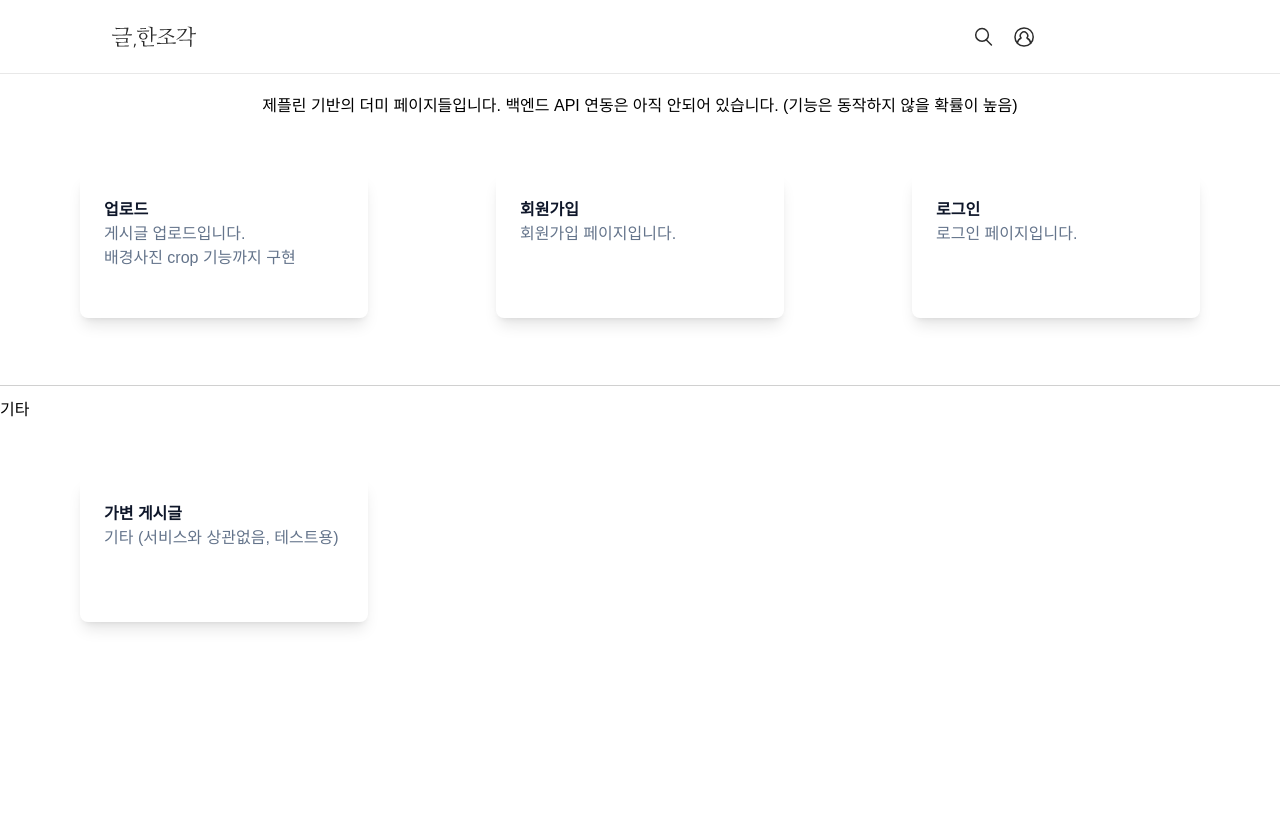
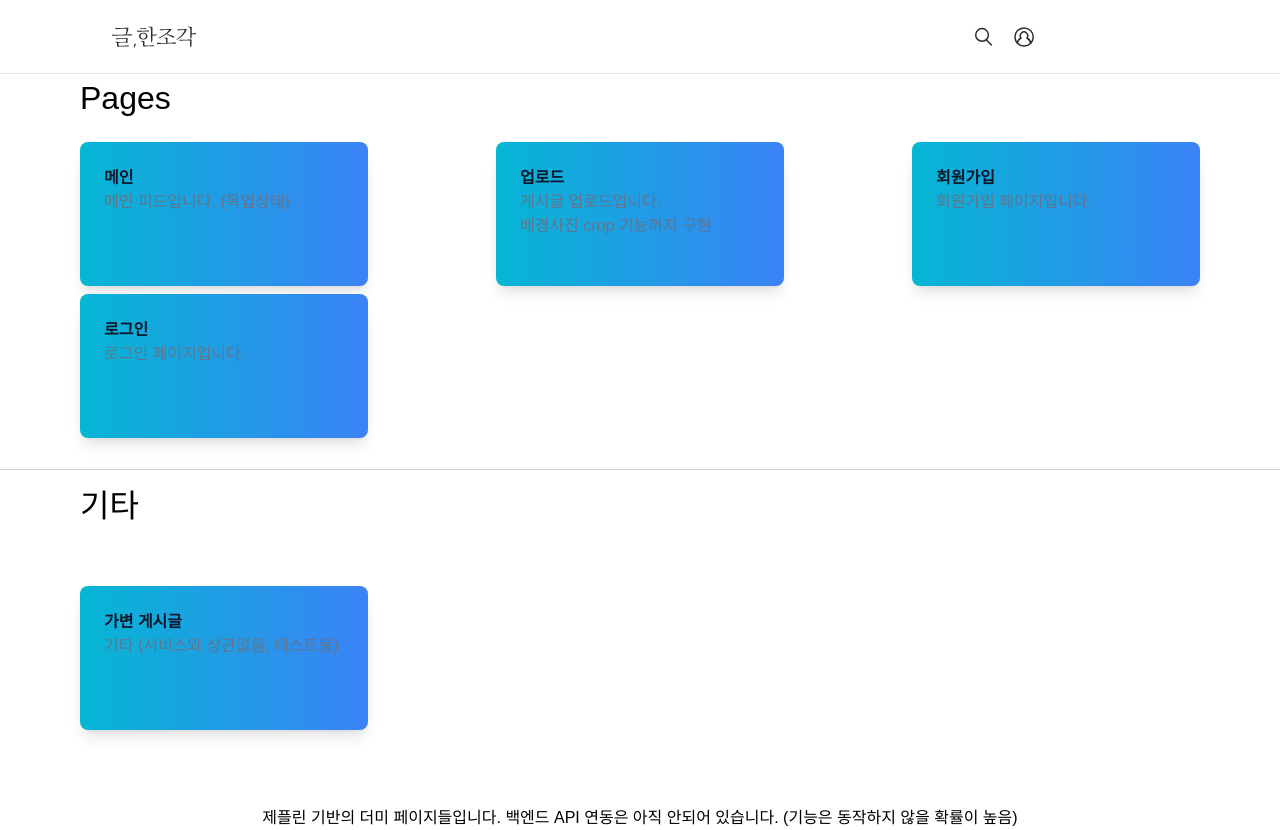
Before and after one commit to dnd-side-project/dnd-6th-10-a-piece-of-writing, a Next.js app in the folder frontend/: page / in a window 1280 px wide. Before the commit the page ends 800 px from the top, so only its background shows below. Built offline with nearby package versions, Linux system fonts and the light colour scheme; a web font is replaced by a local one.

Commit message:
[feat] index 에 추가

```diff
--- a/frontend/components/card/DummyCard.tsx
+++ b/frontend/components/card/DummyCard.tsx
@@ -1,5 +1,7 @@
 import React from 'react'
+
 import Link from 'next/link'
+
 import { FlexDiv } from '@/components/style/div/FlexDiv'
 
 type Props = {
@@ -12,7 +14,7 @@ const DummyCard: React.FC<Props> = ({ title, content, href = '#' }) => {
   return (
     <FlexDiv>
       <Link href={href}>
-        <a className="h-36 w-72 group block max-w-xs rounded-lg p-6 bg-whitering-1 ring-slate-900/5 shadow-lg hover:bg-sky-500 hover:ring-sky-500">
+        <a className="h-36 w-72 group block max-w-xs rounded-lg p-6 bg-whitering-1 ring-slate-900/5 shadow-lg bg-gradient-to-r from-cyan-500 to-blue-500 hover:bg-sky-500 hover:ring-sky-500">
           <div className="flex items-center space-x-3">
             <h3 className="text-slate-900 group-hover:text-white text-sm font-semibold">{title}</h3>
           </div>
--- a/frontend/pages/index.tsx
+++ b/frontend/pages/index.tsx
@@ -7,22 +7,24 @@ import { FlexDiv } from '@/components/style/div/FlexDiv'
 const index = () => {
   return (
     <>
+      <p className={'text-h2 ml-20'}>Pages</p>
+      <div className={'grid grid-cols-3 gap-2 w-full h-120 p-5'}>
+        <DummyCard href={'/feed'} title={'메인'} content={'메인 피드입니다. (목업상태)'} />
+        <DummyCard href={'/upload'} title={'업로드'} content={'게시글 업로드입니다. \n 배경사진 crop 기능까지 구현'} />
+        <DummyCard href={'/register'} title={'회원가입'} content={'회원가입 페이지입니다.'} />
+        <DummyCard href={'/login'} title={'로그인'} content={'로그인 페이지입니다.'} />
+      </div>
+      <PlainDivider />
+      <p className={'text-h2 ml-20'}>기타</p>
+      <div className={'grid grid-cols-3 gap-2 w-full h-64 p-5'}>
+        <DummyCard href={'/main'} title={'가변 게시글'} content={'기타 (서비스와 상관없음, 테스트용)'} />
+      </div>
       <FlexDiv>
         <h1 className={'mt-5'}>
           {' '}
           제플린 기반의 더미 페이지들입니다. 백엔드 API 연동은 아직 안되어 있습니다. (기능은 동작하지 않을 확률이 높음)
         </h1>
       </FlexDiv>
-      <div className={'grid grid-cols-3 gap-2 w-full h-64 p-5'}>
-        <DummyCard href={'/upload'} title={'업로드'} content={'게시글 업로드입니다. \n 배경사진 crop 기능까지 구현'} />
-        <DummyCard href={'/register'} title={'회원가입'} content={'회원가입 페이지입니다.'} />
-        <DummyCard href={'/login'} title={'로그인'} content={'로그인 페이지입니다.'} />
-      </div>
-      <PlainDivider />
-      <h1>기타</h1>
-      <div className={'grid grid-cols-3 gap-2 w-full h-64 p-5'}>
-        <DummyCard href={'/main'} title={'가변 게시글'} content={'기타 (서비스와 상관없음, 테스트용)'} />
-      </div>
     </>
   )
 }
```
